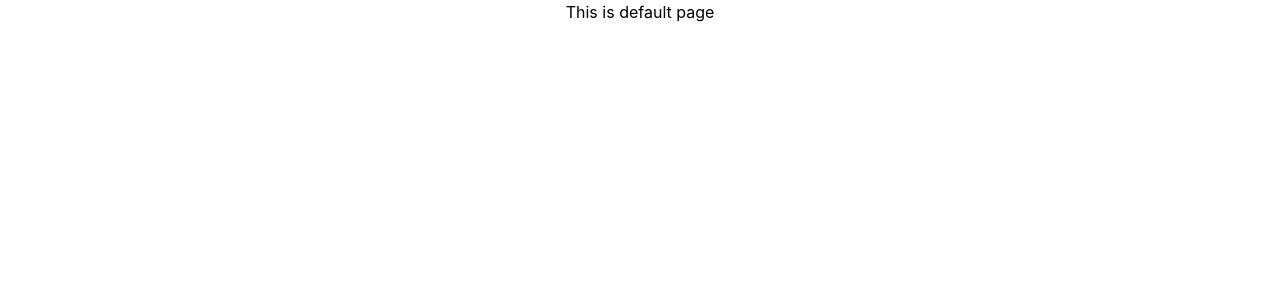
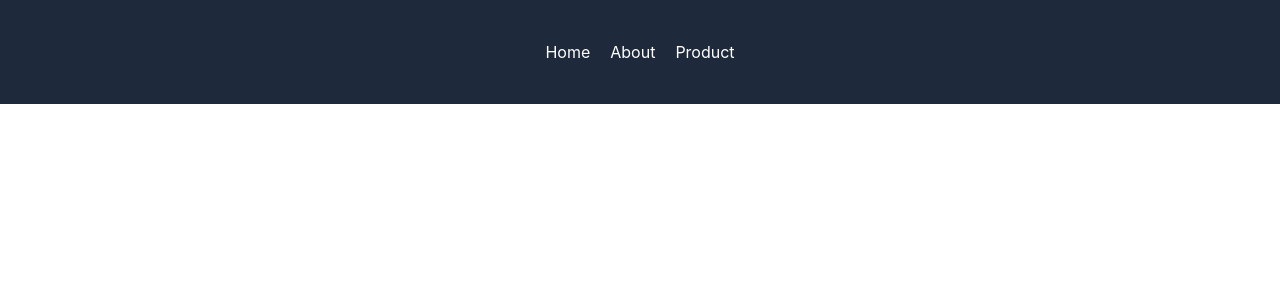
Before and after one commit to tauhid-hasan-dev/react-router, a React (Create React App) app: page / in a window 1280 px wide. Shown: the top 300 px of the page. Built offline with nearby package versions, Linux system fonts and the light colour scheme.

Commit message:
nested routing

```diff
--- a/src/components/About/About.js
+++ b/src/components/About/About.js
@@ -4,7 +4,6 @@
 const About = () => {
     return (
         <div>
-            <Header></Header>
             <div className='bg-lime-700 h-96 flex flex-col items-center justify-center'>
             <h1 className='text-6xl text-white font-bold'>This is about page</h1>
             </div>
--- a/src/components/Home/Home.js
+++ b/src/components/Home/Home.js
@@ -5,7 +5,6 @@
     return (
 
         <div>
-            <Header></Header>
             <div className='bg-orange-700 h-96 flex flex-col items-center justify-center'>
             <h1 className='text-6xl text-white font-bold'>This is home page</h1>
             </div>
--- /dev/null
+++ b/src/components/Main/Main.js
@@ -0,0 +1,14 @@
+import React from 'react';
+import { Outlet } from 'react-router-dom';
+import Header from '../Header/Header';
+
+const Main = () => {
+    return (
+        <div>
+            <Header></Header>
+            <Outlet></Outlet> {/* childrens will be stored in the outlet */}
+        </div>
+    );
+};
+
+export default Main;
--- a/src/components/Products/Products.js
+++ b/src/components/Products/Products.js
@@ -4,7 +4,6 @@
 const Products = () => {
     return (
         <div>
-            <Header></Header>
             <div className='bg-blue-600 h-96 flex flex-col items-center justify-center'>
             <h1 className='text-6xl text-white font-bold'>Products will be here</h1>
             </div>
```
Also changed, not shown: src/App.js (+9 -4 lines).
